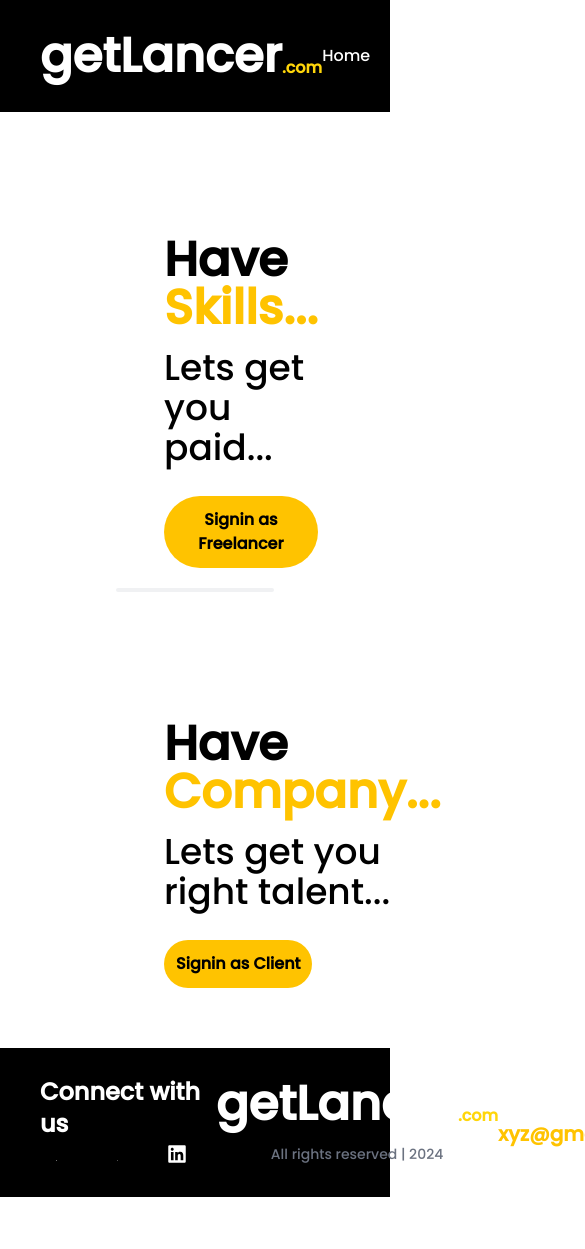
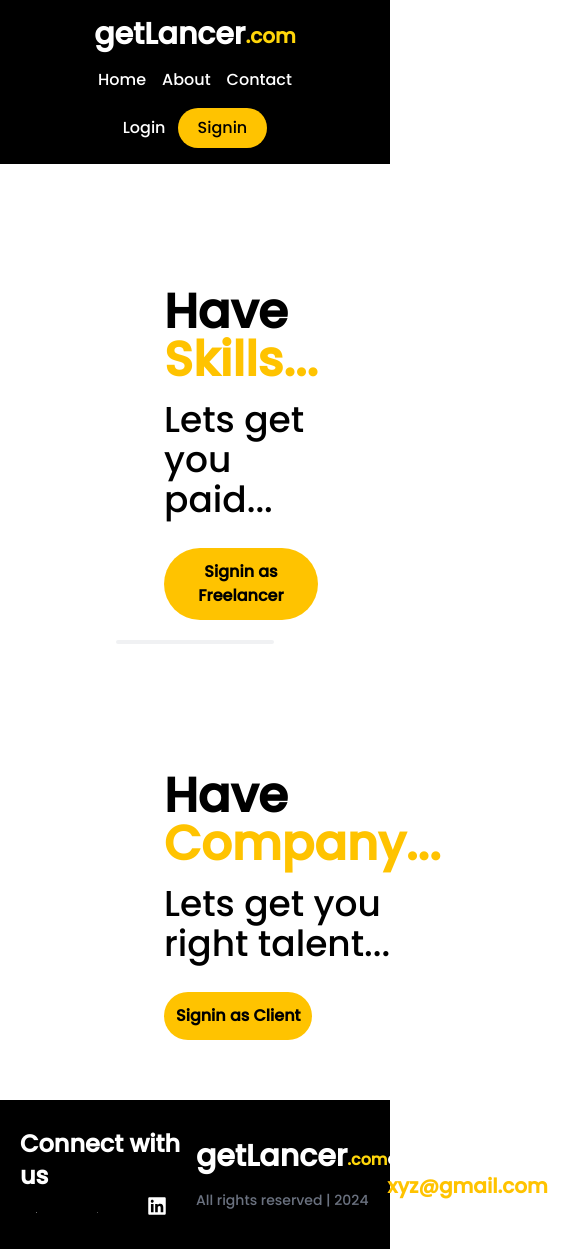
Before and after one commit to prathmesh796/getlancer, a Next.js app: page / in a window 390 px wide. Shown: the top 1249 px of the page, 585 px wide, since content can reach past the window. Before the commit the page ends 1197 px from the top, so only its background shows below. Built offline with nearby package versions, Linux system fonts and the light colour scheme.

Commit message:
nav and footer responsiveness

```diff
--- a/app/page.js
+++ b/app/page.js
@@ -28,6 +28,9 @@ export default function Home() {
         </div>
 
       </div>
+
+
     </main>
+
   );
 }
--- a/components/Footer.js
+++ b/components/Footer.js
@@ -5,35 +5,35 @@ import { faFacebook, faLinkedin, faXTwitter } from '@fortawesome/free-brands-svg
 
 const Footer = () => {
   return (
-    <footer className='bg-black text-white flex h-21 py-7 px-10 mt-5 justify-between items-center bottom-0 static'>
+    <footer className='bg-black text-white flex md:flex h-21 py-7 p-5 mt-5 justify-between items-center bottom-0 static'>
       <div className='flex flex-col'>
         <h2 className='text-2xl font-semibold'>Connect with us</h2>
         <ul className='flex gap-1 pt-1'>
           <li>
-            <Link href='#' className='hover:text-yellow transition'>
+            <Link href='#' className='hover:text-yellow transition  flex-shrink-0'>
               <FontAwesomeIcon icon={faFacebook} style={{ fontSize: '1px', width: '33px' }} className='mr-6' />
             </Link>
           </li>
 
           <li>
-            <Link href='#' className='hover:text-yellow transition'>
+            <Link href='#' className='hover:text-yellow transition  flex-shrink-0'>
             <FontAwesomeIcon icon={faXTwitter}  style={{ fontSize: '1px', width: '33px' }} className='mr-6' />
             </Link>
           </li>
 
 
           <li>
-            <Link href='#' className='hover:text-yellow transition'>
+            <Link href='#' className='hover:text-yellow transition  flex-shrink-0'>
               <FontAwesomeIcon icon={faLinkedin} style={{ fontSize: '20px', width: '30px' }} className='mr-6' />
             </Link>
           </li>
         </ul>
       </div>
 
-      <Link href='/' className='flex flex-col items-center justify-center'>
+      <Link href='/' className='flex-col items-center justify-center sm:flex'>
           <div className='flex items-center'>
-            <h1 className='text-5xl font-bold'>getLancer</h1>
-            <h4 className='text-light_yellow pt-6 font-semibold'>.com</h4>
+            <h1 className='text-3xl font-bold'>getLancer</h1>
+            <h4 className='text-light_yellow pt-2 font-semibold'>.com</h4>
           </div>
           <h1 className='text-gray-500 pt-4 text-sm'>All rights reserved | 2024</h1>
       </Link>
--- a/components/Navbar.js
+++ b/components/Navbar.js
@@ -3,13 +3,15 @@ import Link from 'next/link'
 
 const Navbar = () => {
   return (
-    <nav className='bg-black text-white flex h-100 py-8 px-10 justify-between'>
-      <Link href='/' className='flex'>
-        <h1 className='text-5xl font-bold'>getLancer</h1>
-        <h4 className='text-light_yellow pt-6 font-semibold'>.com</h4>
+    <nav className='w-[100vw] bg-black text-white flex flex-col md:flex-row h-auto md:h-100 py-4 md:py-8 px-5 md:px-10 justify-between items-center w-full'>
+      {/* Logo Section */}
+      <Link href='/' className='flex items-center flex-shrink-0'>
+        <h1 className='text-3xl md:text-5xl font-bold'>getLancer</h1>
+        <h4 className='text-light_yellow pt-1 md:pt-6 font-semibold text-xl md:text-2xl'>.com</h4>
       </Link>
 
-      <ul className='flex gap-8 items-center'>
+      {/* Navigation Links */}
+      <ul className='flex  md:flex-row gap-4 md:gap-8 items-center mt-4 md:mt-0'>
         <li>
           <Link href='/' className='hover:text-light_yellow transition-all duration-200'>Home</Link>
         </li>
@@ -21,11 +23,13 @@ const Navbar = () => {
         </li>
       </ul>
 
-      <div className='flex gap-5 justify-center items-center'>
+      {/* Auth Section */}
+      <div className='flex gap-3 md:gap-5 justify-center items-center mt-4 md:mt-0 flex-shrink-0'>
         <Link className='hover:text-light_yellow transition-all duration-200' href='/login'>Login</Link>
-        <button className='rounded-full bg-yellow text-black p-3 hover:bg-light_yellow transition-all duration-200'><Link href='/join'>Signin</Link></button>
+        <button className='rounded-full bg-yellow text-black px-5 py-2 md:p-3 hover:bg-light_yellow transition-all duration-200'>
+          <Link href='/join'>Signin</Link>
+        </button>
       </div>
-
     </nav>
   )
 }
--- a/package.json
+++ b/package.json
@@ -15,6 +15,7 @@
     "axios": "^1.7.7",
     "bcryptjs": "^2.4.3",
     "fontawesome": "^5.6.3",
+    "mongodb": "^6.9.0",
     "mongoose": "^8.6.3",
     "next": "^14.2.11",
     "next-auth": "^4.24.7",
```
Also changed, not shown: 1 other file (tests, documents, lock files or other folders).
